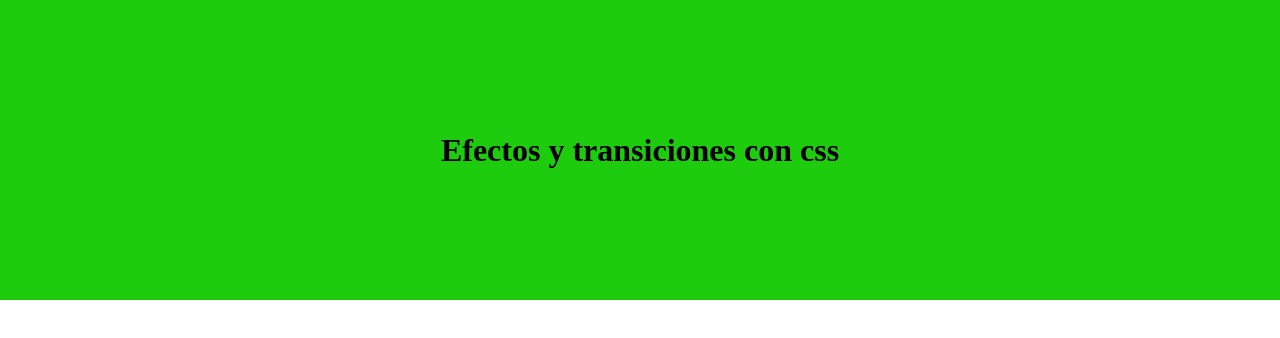
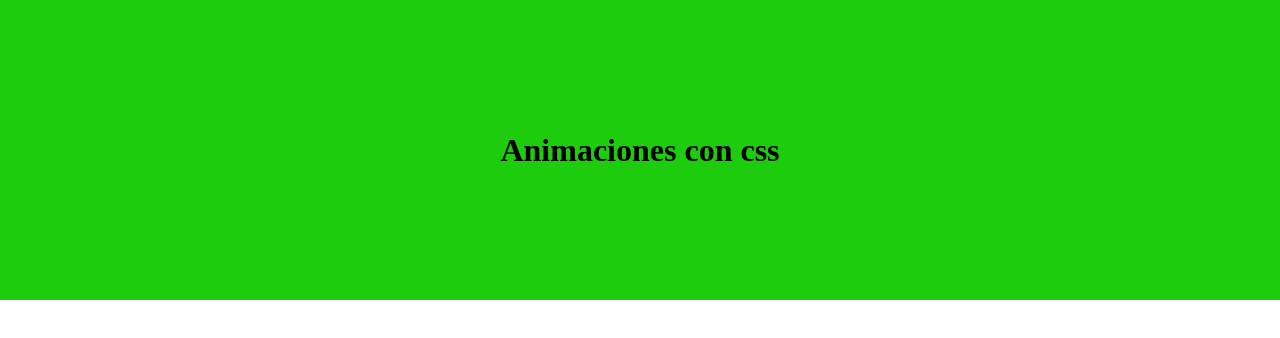
Before and after one commit to daw2-barrio23/animaciones_Nico, a plain HTML site: page index.html in a window 1280 px wide. Shown: the top 338 px of the page. Drawn offline with Linux system fonts and the light colour scheme.

Commit message:
corregir titulo

```diff
--- a/index.html
+++ b/index.html
@@ -10,7 +10,7 @@
 </head>
 <body style="overflow-y:hidden">
     <header>
-        <h1>Efectos y transiciones con css</h1>
+        <h1>Animaciones con css</h1>
         <div id="carta">
             <div class="frontal">
             </div>
```
